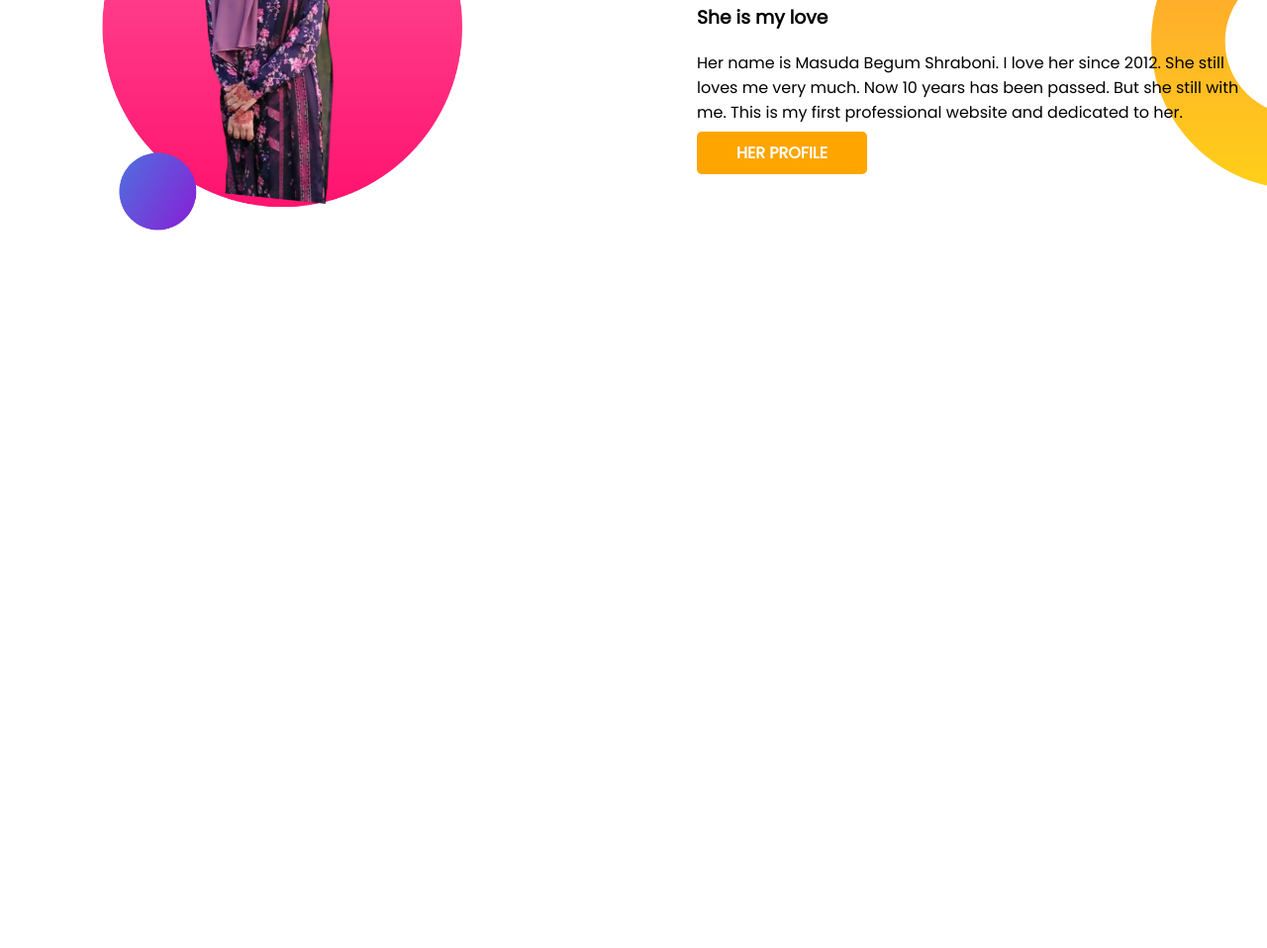
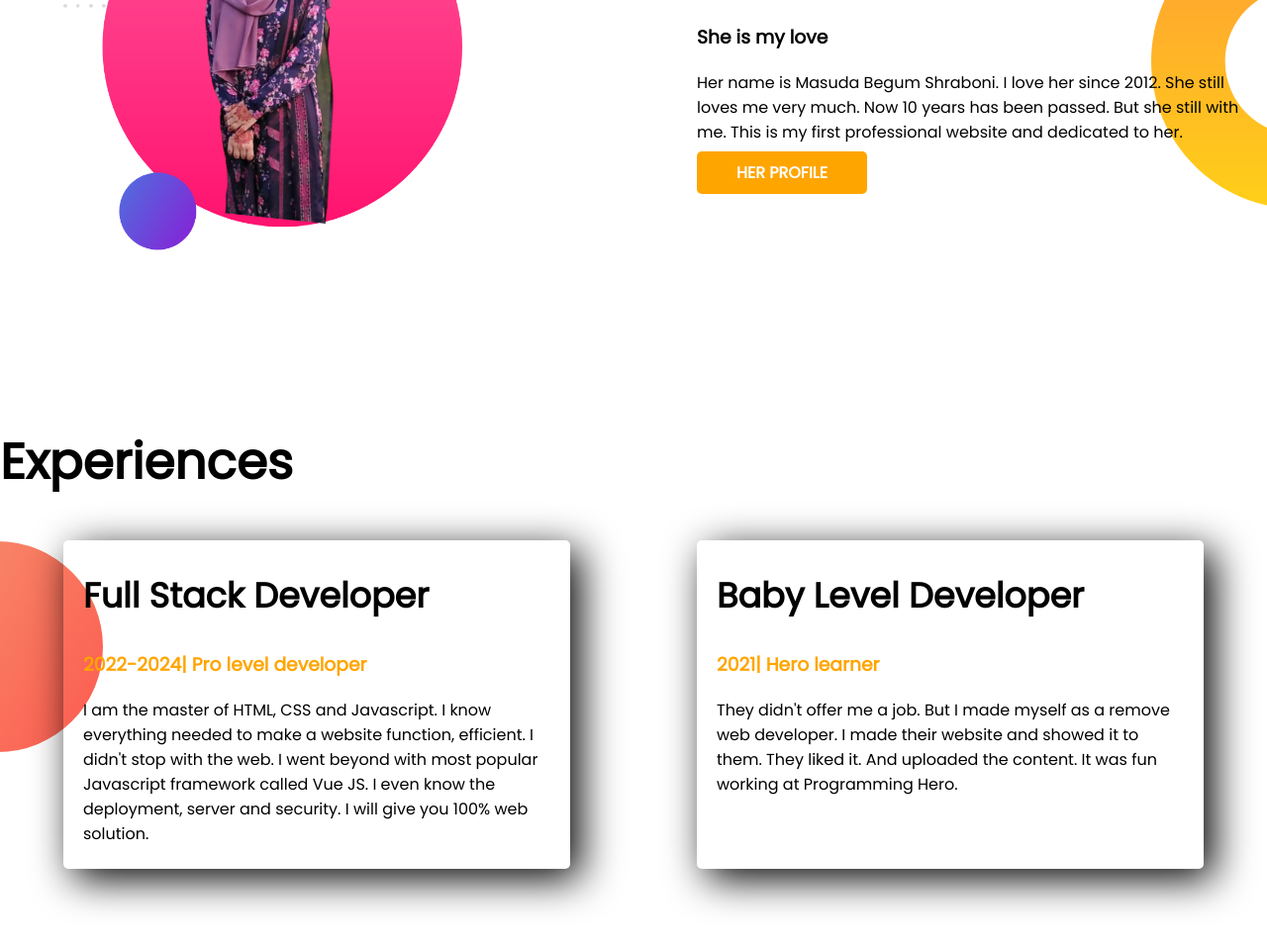
Before and after one commit to Shahadat0009/second-repo, a plain HTML site: page index.html in a window 1280 px wide. Shown: the part 818-1776 px from the top of the page at 99% size. Before the commit the page ends 1208 px from the top, so only its background shows below. Drawn offline with Linux system fonts and the light colour scheme.

Commit message:
box item

```diff
--- a/index.html
+++ b/index.html
@@ -13,7 +13,7 @@
 </head>
 
 <body>
-    <section class="top-banner">
+    <section class="top-banner flexible-container">
         <div class="half-width">
             <h1>Welcome To</h1>
             <h1><span class="orange-color">Shahadat Hossain</span> World!</h1>
@@ -29,7 +29,7 @@
             <img src="show off/my-bg (1).png" alt="">
         </div>
     </section>
-    <section class="love">
+    <section class="love flexible-container">
         <div class="half-width">
             <img src="show off/my-bg2 (1).png" alt="">
 
@@ -46,6 +46,26 @@
         </div>
 
     </section>
+    <section class="experience-area">
+        <h1>Experiences</h1>
+        <div class="flexible-container">
+            <div class="developer">
+                <h2>Full Stack Developer</h2>
+                <h3 class="orange-color">2022-2024| Pro level developer</h3>
+                <p>I am the master of HTML, CSS and Javascript. I know everything needed to make a website function,
+                    efficient. I didn't stop with the web. I went beyond with most popular Javascript framework called
+                    Vue
+                    JS. I even know the deployment, server and security. I will give you 100% web solution.</p>
+            </div>
+            <div class="developer">
+                <h2>Baby Level Developer</h2>
+                <h3 class="orange-color">2021| Hero learner</h3>
+                <p>They didn't offer me a job. But I made myself as a remove web developer. I made their website and
+                    showed
+                    it to them. They liked it. And uploaded the content. It was fun working at Programming Hero.</p>
+            </div>
+        </div>
+    </section>
 </body>
 
 </html>
--- a/style.css
+++ b/style.css
@@ -7,13 +7,17 @@ h1 {
     font-size: 50px;
 }
 
+h2 {
+    font-size: 35px;
+}
+
 .orange-color {
     color: orange;
 }
 
-section {
+.flexible-container {
     display: flex;
-    margin-bottom: 150px;
+    margin-bottom: 170px;
 }
 
 .half-width {
@@ -45,3 +49,20 @@ section {
     background-repeat: no-repeat;
     background-position: right;
 }
+
+.developer {
+    width: 50%;
+    margin-left: 5%;
+    margin-right: 5%;
+    padding-left: 20px;
+    padding-right: 20px;
+    padding-bottom: 7px;
+    box-shadow: 10px 10px 40px;
+    border-radius: 5px;
+}
+
+.experience-area {
+    background-image: url(design/exp-bg.png);
+    background-repeat: no-repeat;
+    background-position: left;
+}
```
Also changed, not shown: design/exp-bg.png (added).
